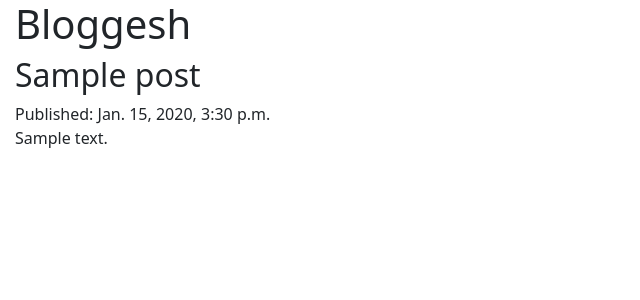
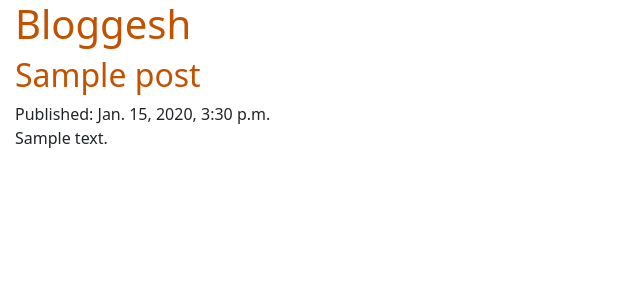
Before and after one commit to 80ku1/project-s, a Django app: page /post/ in a window 1280 px wide. Shown: the top 300 px of the page, without its empty margins (0-640 px from the left). Run offline with Django 5.2, Linux system fonts and the light colour scheme; tables that the repository leaves empty hold one stand-in row (values such as "Sample post").

Commit message:
CSS Updated

```diff
--- a/NewEnv/miniProject/Blog/static/blog.css
+++ b/NewEnv/miniProject/Blog/static/blog.css
@@ -1,4 +1,4 @@
-h1 a, h2 a {
+h1 , h2  {
     color: #C25100 !important;
 }
 
```
